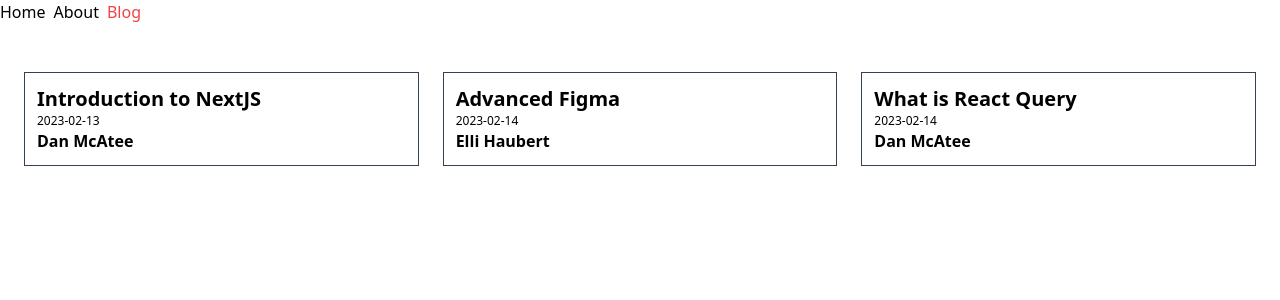
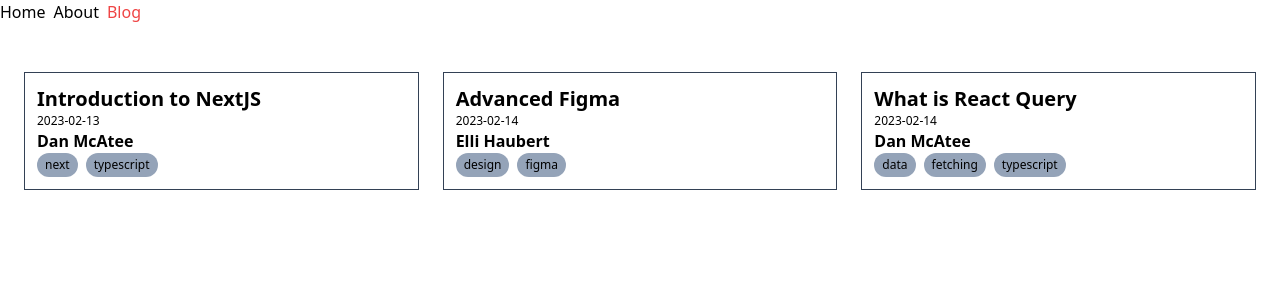
Before and after one commit to devhausleipzig/next-intro, a Next.js app: page /blog in a window 1280 px wide. Shown: the top 300 px of the page. Built offline with nearby package versions, Linux system fonts and the light colour scheme.

Commit message:
finish blog

```diff
--- a/_posts/advanced-figma.md
+++ b/_posts/advanced-figma.md
@@ -2,7 +2,7 @@
 title: "Advanced Figma"
 author: "Elli Haubert"
 date: "2023-02-14"
-tag: ["design", "figma"]
+tags: ["design", "figma"]
 ---
 
 # Advanced Figma
--- a/_posts/intro-to-next.md
+++ b/_posts/intro-to-next.md
@@ -2,10 +2,14 @@
 title: "Introduction to NextJS"
 author: "Dan McAtee"
 date: "2023-02-13"
-tag: ["next", "typescript"]
+tags: ["next", "typescript"]
 ---
 
 # Introduction to NextJS
+
+- Server Side Rendering
+- Static generation
+- API Routes
 
 Lorem ipsum dolor sit amet, consectetur adipiscing elit. Etiam in ex pulvinar, pretium nibh sit amet, aliquet lorem. Phasellus finibus ex tristique, blandit nisl id, cursus erat. Vestibulum vitae nisl interdum, venenatis nisl quis, euismod lectus. Nulla quis lectus enim. Integer ac scelerisque diam. Aliquam id lorem in dolor bibendum accumsan sit amet vel neque. Fusce ac convallis urna, non finibus ante. Donec euismod mauris eu cursus porta. Nam tristique eu leo quis tincidunt. Vivamus feugiat at tortor ut convallis. Donec eget magna lorem. Praesent id tortor quam. Vivamus ullamcorper sem ac quam venenatis efficitur. Ut facilisis faucibus lectus, venenatis consectetur quam rhoncus non. Vivamus nec rutrum risus, in tristique sapien.
 
--- a/_posts/react-query.md
+++ b/_posts/react-query.md
@@ -2,7 +2,7 @@
 title: "What is React Query"
 author: "Dan McAtee"
 date: "2023-02-14"
-tag: ["data", "fetching", "typescript"]
+tags: ["data", "fetching", "typescript"]
 ---
 
 # What is React Query
--- a/package.json
+++ b/package.json
@@ -18,12 +18,15 @@
     "eslint": "8.34.0",
     "eslint-config-next": "13.1.6",
     "gray-matter": "^4.0.3",
+    "markdown-it": "^13.0.1",
     "next": "13.1.6",
     "react": "18.2.0",
     "react-dom": "18.2.0",
     "typescript": "4.9.5"
   },
   "devDependencies": {
+    "@tailwindcss/typography": "^0.5.9",
+    "@types/markdown-it": "^12.2.3",
     "autoprefixer": "^10.4.13",
     "postcss": "^8.4.21",
     "tailwindcss": "^3.2.6"
--- a/src/pages/_app.tsx
+++ b/src/pages/_app.tsx
@@ -3,7 +3,6 @@
 import Link from "next/link";
 import { useRouter } from "next/router";
 import clsx from "clsx";
-import { GetServerSideProps } from "next";
 
 export default function App({ Component, pageProps }: AppProps) {
   const links = [
--- /dev/null
+++ b/src/pages/blog/[slug].tsx
@@ -0,0 +1,50 @@
+import { GetStaticPaths, GetStaticProps } from "next";
+import fs from "fs";
+import matter from "gray-matter";
+import { FrontMatter } from ".";
+import md from "markdown-it";
+
+interface Props {
+  frontMatter: FrontMatter;
+  content: string;
+}
+
+export default function Post({ frontMatter, content }: Props) {
+  return (
+    <>
+      <div
+        className="prose mx-auto"
+        dangerouslySetInnerHTML={{
+          __html: md().render(content),
+        }}
+      ></div>
+    </>
+  );
+}
+
+export const getStaticPaths: GetStaticPaths = async () => {
+  const files = fs.readdirSync("_posts");
+  const paths = files.map((fileName) => {
+    return {
+      params: {
+        slug: fileName.replace(".md", ""),
+      },
+    };
+  });
+  return {
+    paths: paths,
+    fallback: false,
+  };
+};
+
+export const getStaticProps: GetStaticProps = async ({ params }) => {
+  const slug = params?.slug;
+  const file = fs.readFileSync(`_posts/${slug}.md`, "utf-8");
+  const { data: frontMatter, content } = matter(file);
+  return {
+    props: {
+      frontMatter,
+      content,
+    },
+  };
+};
--- a/src/pages/blog/index.tsx
+++ b/src/pages/blog/index.tsx
@@ -2,15 +2,18 @@
 import fs from "fs";
 import matter from "gray-matter";
 import Link from "next/link";
+import { spawn } from "child_process";
+
+export type FrontMatter = {
+  title: string;
+  author: string;
+  date: string;
+  tags: string[];
+};
 
 type Post = {
   slug: string;
-  frontMatter: {
-    title: string;
-    author: string;
-    date: string;
-    tag: string[];
-  };
+  frontMatter: FrontMatter;
 };
 
 interface Props {
@@ -39,6 +42,16 @@
             <h2 className="text-xl font-bold">{frontMatter.title}</h2>
             <p className="text-xs">{frontMatter.date}</p>
             <p className="font-semibold">{frontMatter.author}</p>
+            <div className="flex gap-2">
+              {frontMatter.tags.map((tag) => (
+                <span
+                  className="bg-slate-400 rounded-full px-2 text-xs py-1"
+                  key={tag}
+                >
+                  {tag}
+                </span>
+              ))}
+            </div>
           </Link>
         ))}
     </div>
@@ -56,7 +69,6 @@
       frontMatter,
     };
   });
-  console.log(posts);
 
   return {
     props: {
--- a/tailwind.config.js
+++ b/tailwind.config.js
@@ -4,5 +4,5 @@
   theme: {
     extend: {},
   },
-  plugins: [],
+  plugins: [require("@tailwindcss/typography")],
 };
```
Also changed, not shown: 1 other file (tests, documents, lock files or other folders).
